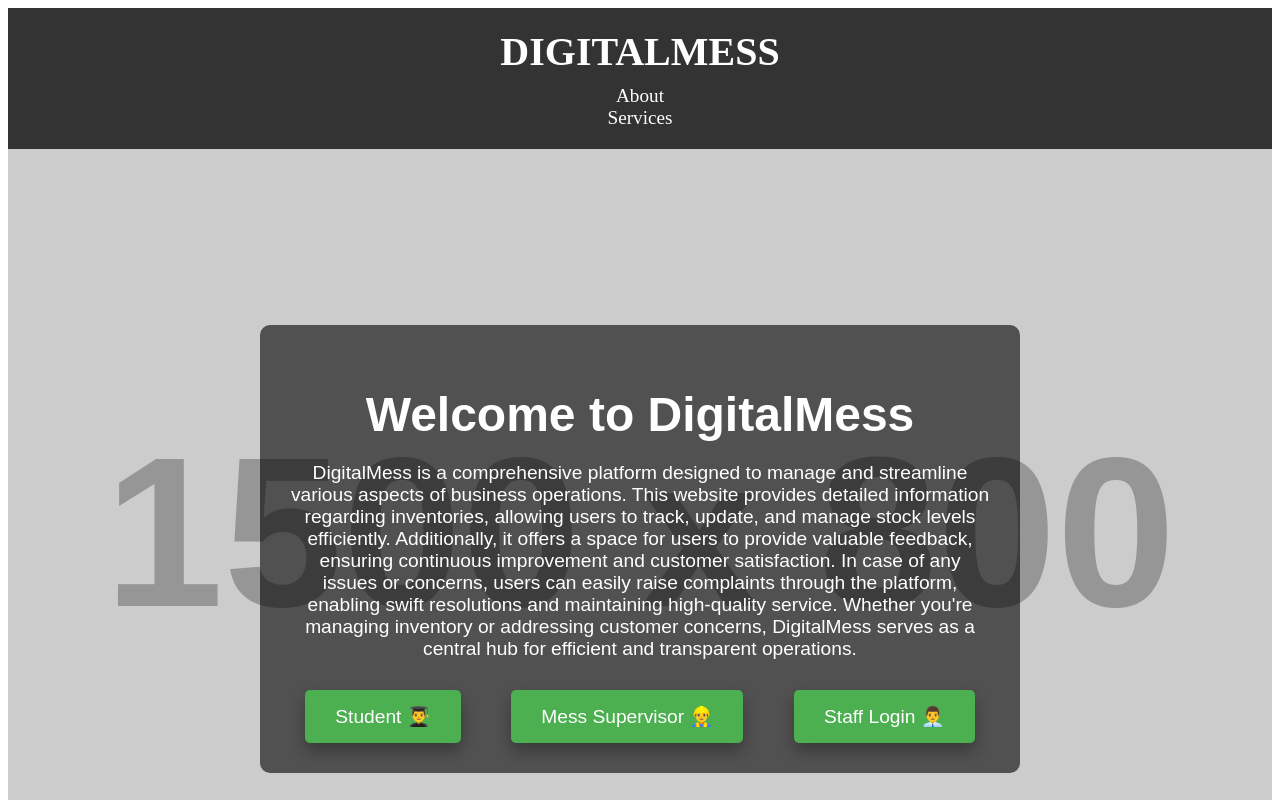
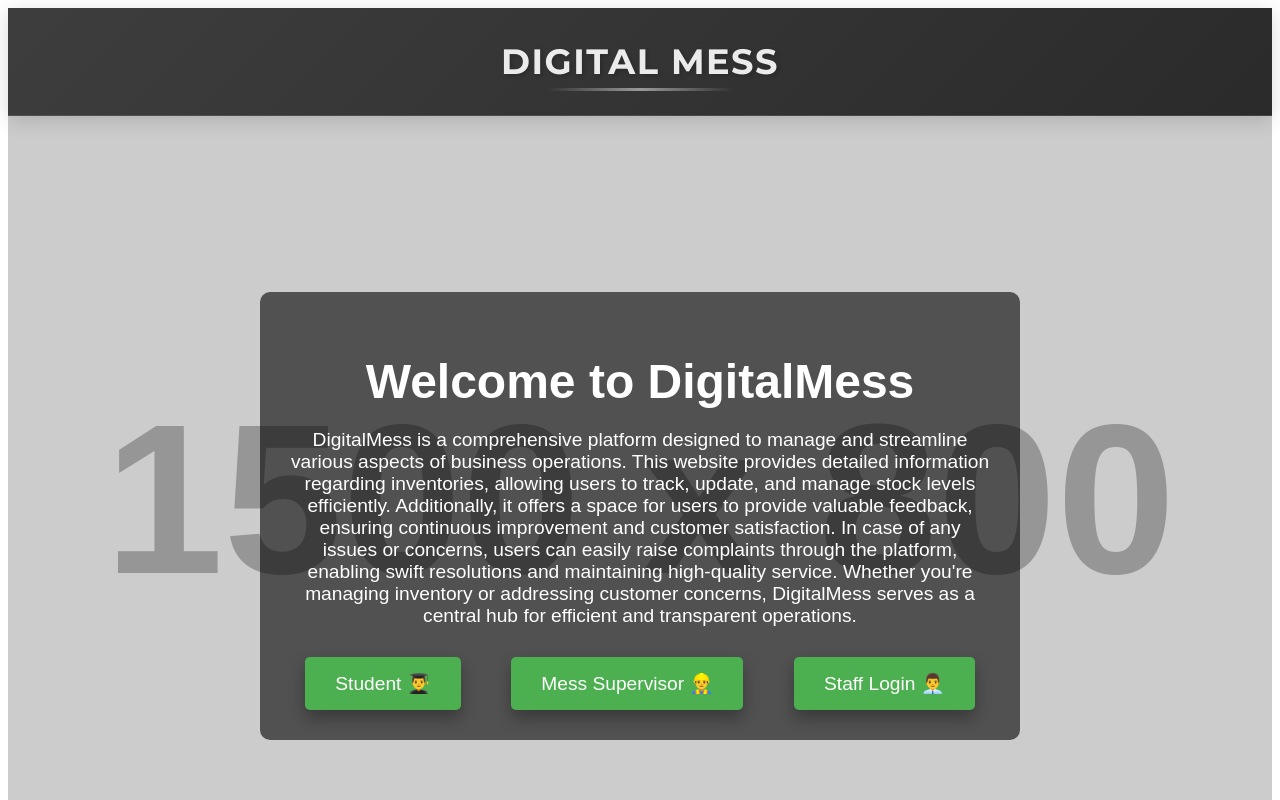
Before and after one commit to sivasanjaycse/FST_Project, a React (Vite) app: page / in a window 1280 px wide. Shown: the top 800 px of the page. Built offline with nearby package versions, Linux system fonts and the light colour scheme.

Commit message:
Updated the Header

```diff
--- a/src/components/Header.css
+++ b/src/components/Header.css
@@ -1,34 +1,49 @@
 /* src/components/Header.css */
+@import url('https://fonts.googleapis.com/css2?family=Poppins:wght@400;600&family=Montserrat:wght@700&display=swap');
 
 .header {
-    background-color: #333;
-    color: white;
-    padding: 20px;
-    text-align: center;
-  }
+    background: linear-gradient(135deg, rgba(51,51,51,0.95), rgba(31,31,31,0.95));
+    color: rgba(245,245,245,0.95);
+    padding: 1.5rem 2rem;
+    box-shadow: 0 4px 20px rgba(0, 0, 0, 0.15);
+    display: flex;
+    justify-content: center;
+    align-items: center;
+    position: relative;
+    z-index: 1000;
+    border-bottom: 1px solid rgba(255, 255, 255, 0.1);
+}
 
-  .title {
-    font-size: 2.5rem;
-    font-weight: bold;
+.title {
+    font-family: 'Montserrat', sans-serif;
+    font-size: 2.2rem;
+    font-weight: 700;
+    text-transform: uppercase;
+    color: rgba(245,245,245,0.95);
+    display: flex;
+    justify-content: center;
+    align-items: center;
+    letter-spacing: 1.5px;
     margin: 0;
-    text-transform: uppercase;
-  }
+    padding: 0.5rem 1rem;
+    position: relative;
+    text-shadow: 2px 2px 4px rgba(0, 0, 0, 0.2);
+    transition: all 0.3s ease;
+}
 
-  .nav-links {
-    list-style: none;
-    padding: 0;
-    margin: 10px 0 0;
-  }
+.title:hover {
+    transform: translateY(-2px);
+    text-shadow: 3px 3px 6px rgba(0, 0, 0, 0.3);
+}
 
-  .nav-link {
-    color: white;
-    text-decoration: none;
-    font-size: 1.2rem;
-    margin: 0 15px;
-    padding: 5px 10px;
-    border-radius: 5px;
-  }
-
-  .nav-link:hover {
-    background-color: #555;
-  }
+.title::after {
+    content: '';
+    position: absolute;
+    bottom: 0;
+    left: 50%;
+    transform: translateX(-50%);
+    width: 60%;
+    height: 3px;
+    background: linear-gradient(90deg, transparent, rgba(255, 255, 255, 0.5), transparent);
+    border-radius: 2px;
+}
--- a/src/components/Header.jsx
+++ b/src/components/Header.jsx
@@ -4,13 +4,7 @@ import './Header.css'; // Importing the styles for the header
 const Header = () => {
   return (
     <header className="header">
-      <h1 className="title">DigitalMess</h1>
-      <nav>
-        <ul className="nav-links">
-          <li><a href="/about" className="nav-link">About</a></li>
-          <li><a href="/services" className="nav-link">Services</a></li>
-        </ul>
-      </nav>
+      <h1 className="title">Digital Mess</h1>
     </header>
   );
 }
```
